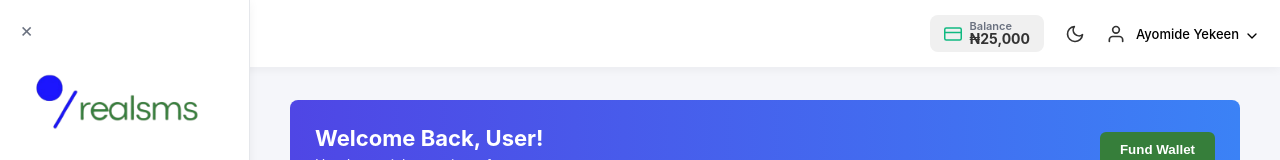
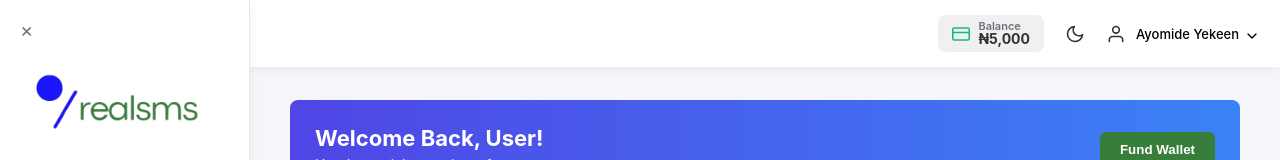
Before and after one commit to ay30bg/realsms, a React (Create React App) app: page / in a window 1280 px wide. Shown: the top 160 px of the page. Built offline with nearby package versions, Linux system fonts and the light colour scheme.

Commit message:
Update Topbar.jsx

```diff
--- a/src/components/Topbar.jsx
+++ b/src/components/Topbar.jsx
@@ -11,8 +11,9 @@ import {
 } from "react-icons/fi";
 import { useNavigate } from "react-router-dom";
 import "../styles/topbar.css";
+import { useBalance } from "../context/BalanceContext"; // ✅ import balance context
 
-const Topbar = ({ balance = 25000, toggleSidebar }) => {
+const Topbar = ({ toggleSidebar }) => {
   const [darkMode, setDarkMode] = useState(false);
   const [dropdownOpen, setDropdownOpen] = useState(false);
   const [displayBalance, setDisplayBalance] = useState(0);
@@ -26,11 +27,14 @@ const Topbar = ({ balance = 25000, toggleSidebar }) => {
     navigate("/login");
   };
 
+  // ✅ Get real balance from context
+  const { balance } = useBalance();
+
   // Animate balance count-up
   useEffect(() => {
     let start = 0;
     const end = balance;
-    const duration = 1000;
+    const duration = 1000; // 1s
     const increment = end / (duration / 20);
 
     const counter = setInterval(() => {
@@ -73,7 +77,10 @@ const Topbar = ({ balance = 25000, toggleSidebar }) => {
         {/* Profile */}
         <div className="profile" onClick={toggleDropdown} style={{ cursor: "pointer" }}>
           <FiUser size={20} style={{ marginRight: "5px" }} />
-          <p className="username" style={{ display: "inline-flex", alignItems: "center", margin: 0 }}>
+          <p
+            className="username"
+            style={{ display: "inline-flex", alignItems: "center", margin: 0 }}
+          >
             Ayomide Yekeen
             <FiChevronDown
               size={16}
@@ -92,7 +99,11 @@ const Topbar = ({ balance = 25000, toggleSidebar }) => {
               <p style={{ display: "flex", alignItems: "center", gap: "5px" }}>
                 <FiSettings /> ACCOUNT
               </p>
-              <p className="logout" onClick={handleLogout} style={{ display: "flex", alignItems: "center", gap: "5px" }}>
+              <p
+                className="logout"
+                onClick={handleLogout}
+                style={{ display: "flex", alignItems: "center", gap: "5px" }}
+              >
                 <FiLogOut /> LOGOUT
               </p>
             </div>
```
